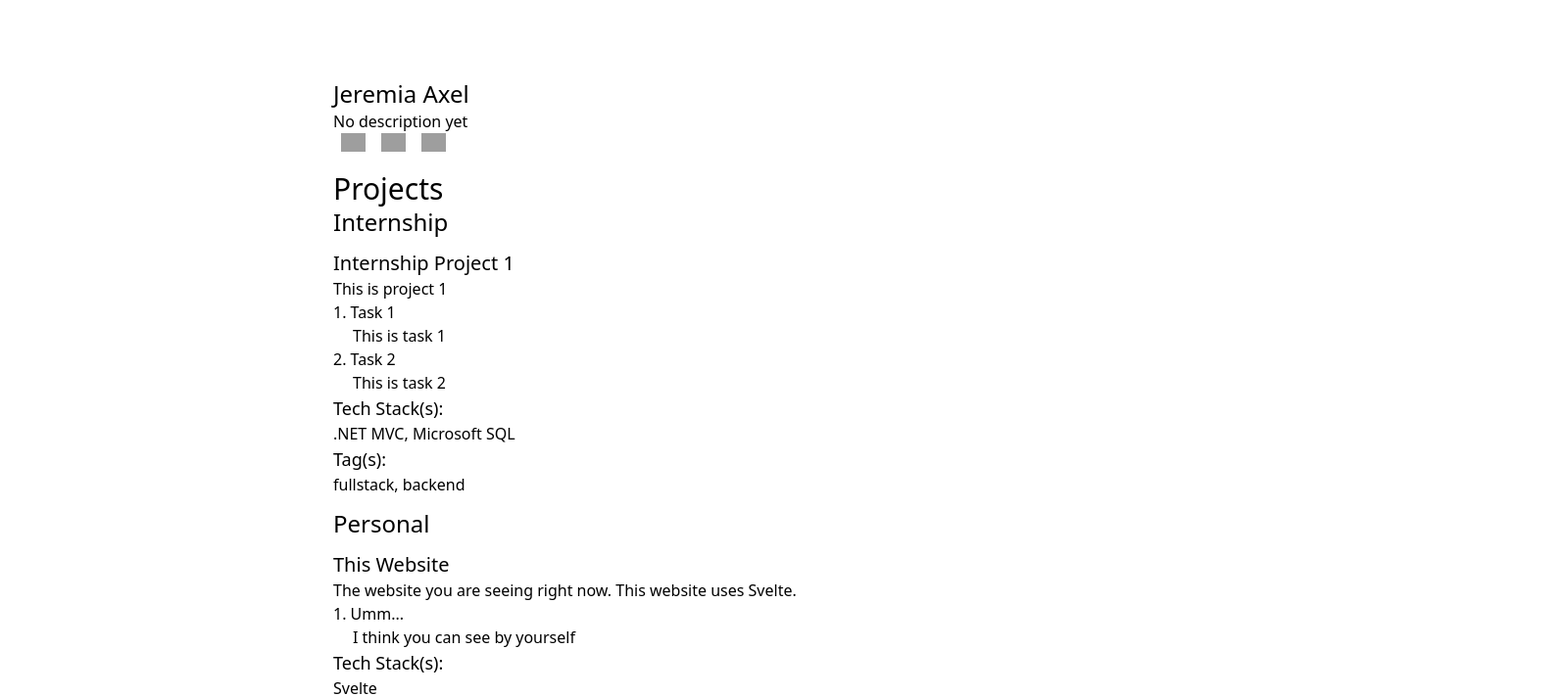
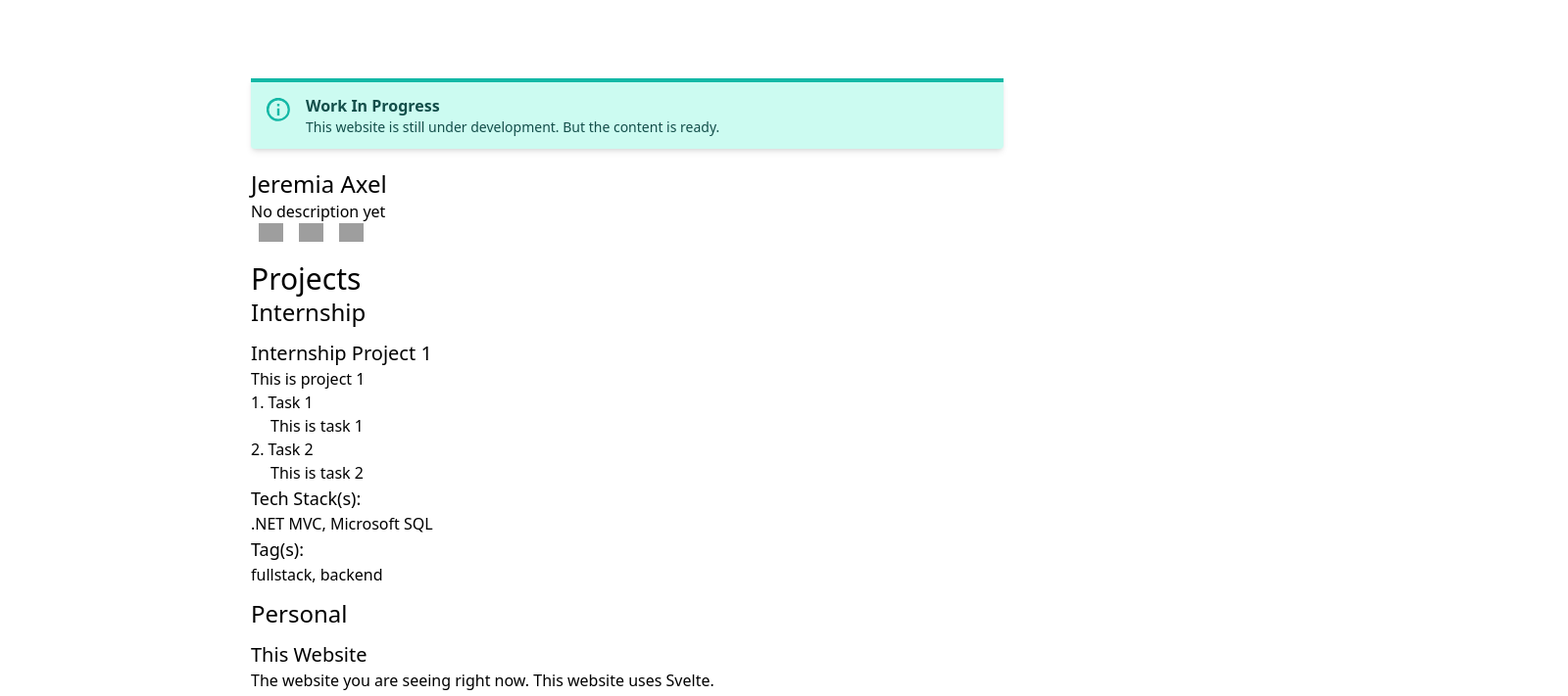
Before and after one commit to jeremiaaxel/jeremiaaxel.github.io, a SvelteKit app: page / in a window 1280 px wide. Shown: the top 711 px of the page at 98% size, 1600 px wide, since content can reach past the window. Built offline with nearby package versions, Linux system fonts and the light colour scheme; grey boxes are pictures that could not be loaded.

Commit message:
Add notification

```diff
--- /dev/null
+++ b/src/components/notification.svelte
@@ -0,0 +1,18 @@
+<script lang="ts">
+    import type { Notification } from "$lib/types/notification";
+
+    export let data: Notification;
+</script>
+<section class="notification">
+    <div class="bg-teal-100 border-t-4 border-teal-500 rounded-b text-teal-900 px-4 py-3 shadow-md" role="alert">
+        <div class="flex">
+          <div class="py-1"><svg class="fill-current h-6 text-teal-500 mr-4" xmlns="http://www.w3.org/2000/svg" viewBox="0 0 20 20"><path d="M2.93 17.07A10 10 0 1 1 17.07 2.93 10 10 0 0 1 2.93 17.07zm12.73-1.41A8 8 0 1 0 4.34 4.34a8 8 0 0 0 11.32 11.32zM9 11V9h2v6H9v-4zm0-6h2v2H9V5z"/></svg></div>
+          <div>
+            <p class="font-bold">{data.title}</p>
+            {#if data.detail}
+                <p class="text-sm">{data.detail}</p>
+            {/if}
+          </div>
+        </div>
+      </div>
+</section>
--- /dev/null
+++ b/src/lib/types/notification.ts
@@ -0,0 +1,4 @@
+export type Notification = {
+    title: string;
+    detail?: string;
+}
--- a/src/routes/+page.svelte
+++ b/src/routes/+page.svelte
@@ -9,21 +9,31 @@
 	import ProjectsComponent from '../components/projects.svelte';
 	import ProfileComponent from '../components/profile.svelte';
 	import SkillsComponent from '../components/skills.svelte';
-	import SkillsDescription from '../components/skills-description.svelte';
+	import SkillsDescriptionComponent from '../components/skills-description.svelte';
+	import NotificationComponent from '../components/notification.svelte';
 
 	let profile: Profile = dataJson.profile;
+
+	const priorities = ['internship', 'school', 'personal'];
 	let projects: Project[] = dataJson.projects;
+
 	let dynamicSkills: string[] = extractTechStacks(projects);
 	let skillsDescription = dataJson.skillsDescription;
-	const priorities = ['internship', 'school', 'personal'];
+
+	const notification = {
+		title: 'Work In Progress',
+		detail: 'This website is still under development. But the content is ready.',
+	};
 </script>
 
 <section
 	class="flex flex-col my-20 space-y-5
-		   md:container xl:mx-80 lg:mx-40 sm:mx-20 md:px-5"
+		   md:container mx-auto
+		   md:w-3/5 w-full"
 >
+	<NotificationComponent data={notification} />
 	<ProfileComponent data={profile} />
 	<ProjectsComponent data={projects} priorities={priorities} />
 	<SkillsComponent data={dynamicSkills} />
-	<SkillsDescription data={skillsDescription} />
+	<SkillsDescriptionComponent data={skillsDescription} />
 </section>
```
